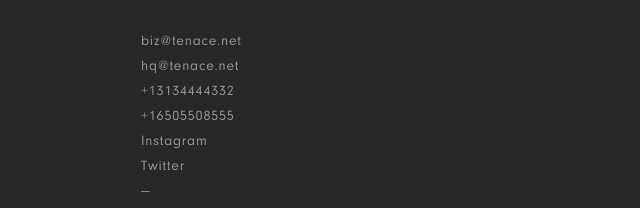
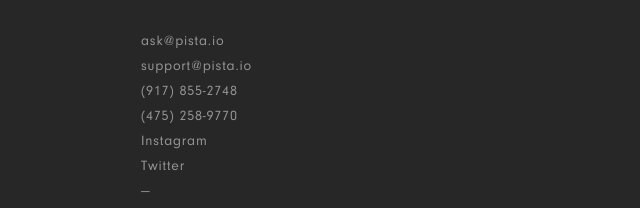
Before and after one commit to ediong/pista, a plain HTML site: page index.html in a window 1280 px wide. Shown: the part 362-570 px from the top of the page, 0-640 px from the left. Drawn offline with Linux system fonts and the light colour scheme.

Commit message:
Update index.html

```diff
--- a/index.html
+++ b/index.html
@@ -5,7 +5,7 @@
 <meta charset="UTF-8" />
 <meta name="viewport" content="width=device-width, initial-scale=1.0">
 
-<title>PISTA – We create stuff</title>
+<title>PISTA – We create digital stuff</title>
 <meta name="description" content="PISTA is a digital services company creating super-engaging stuff that audiences love. ">
 
 <link rel='stylesheet' id='style-css'  href='static/css/style.css' type='text/css' media='all' />
@@ -45,10 +45,10 @@
 		</div>
 
 		<div class="contact">
-<p><a href="mailto:biz@tenace.net">biz@tenace.net</a><br />
-<a href="mailto:hq@tenace.net">hq@tenace.net</a><br />
-<a href="tel:+13134444332">+13134444332</a><br />
-<a href="tel:+16505508555">+16505508555</a><br />
+<p><a href="mailto:ask@pista.io">ask@pista.io</a><br />
+<a href="mailto:support@pista.io">support@pista.io</a><br />
+<a href="tel:+1-917-855-2748">(917) 855-2748</a><br />
+<a href="tel:+1-475-258-9770">(475) 258-9770</a><br />
 <a href="https://www.instagram.com/" target="_blank" rel="noopener">Instagram</a><br />
 <a href="https://www.twitter.com/" target="_blank" rel="noopener">Twitter</a><br />
 —<br />
```
